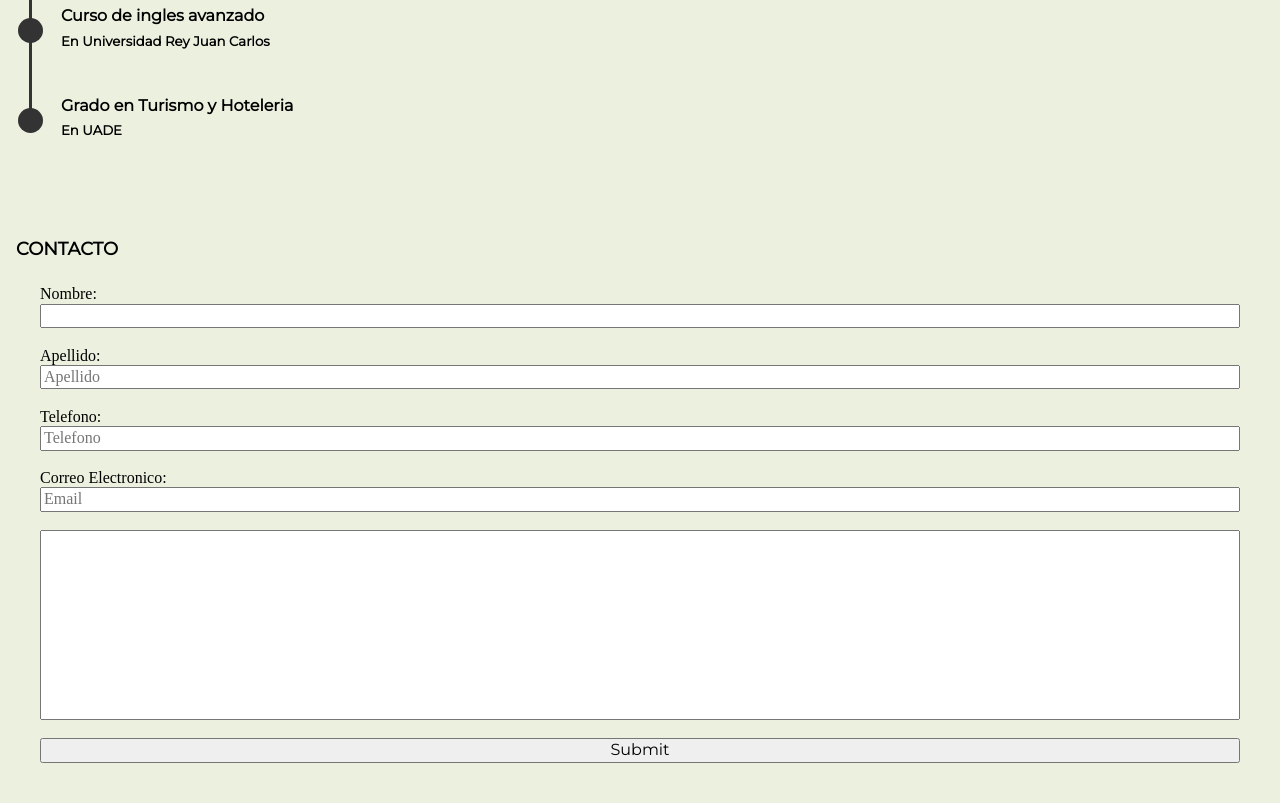
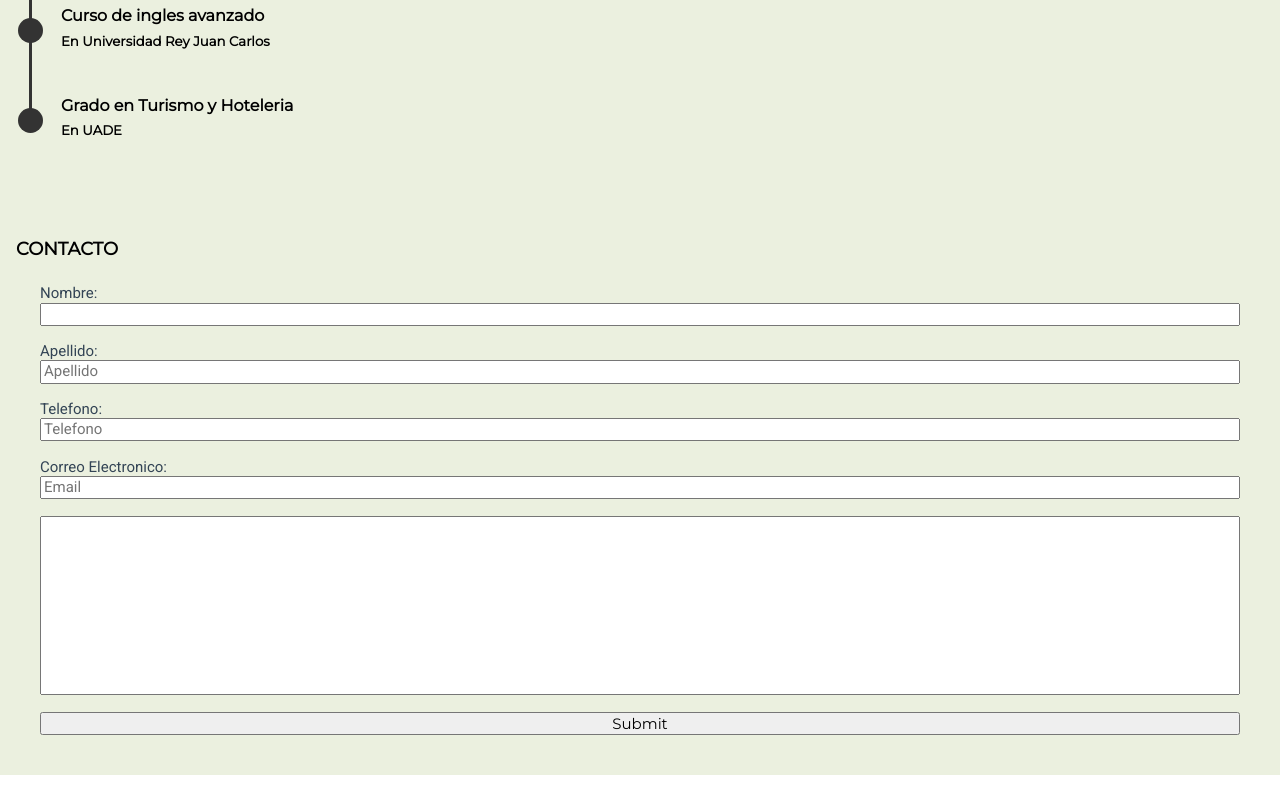
Before and after one commit to iripoli/ignacioripoli.github.io, a plain HTML site: page index.html in a window 1280 px wide. Shown: the part 1671-2474 px from the top of the page. After the commit the page ends 2446 px from the top, so only its background shows below. Drawn offline with Linux system fonts and the light colour scheme.

Commit message:
cambio de estilos al formulario font

```diff
--- a/style.css
+++ b/style.css
@@ -187,7 +187,7 @@ header{
     background-color: #EBF0DF;
 }
 
-.perfil p{
+.perfil p, .form__contacto{
     font-family: 'Roboto', serif;
     font-size: 15px;
     font-weight: lighter;
```
